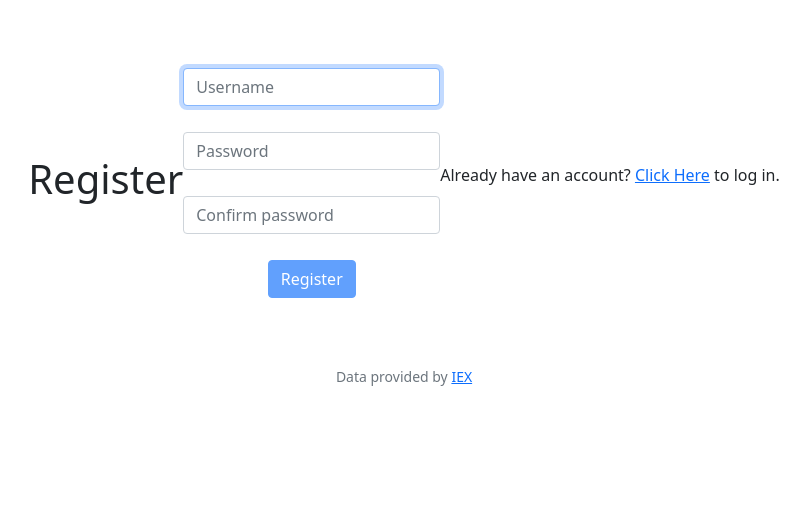
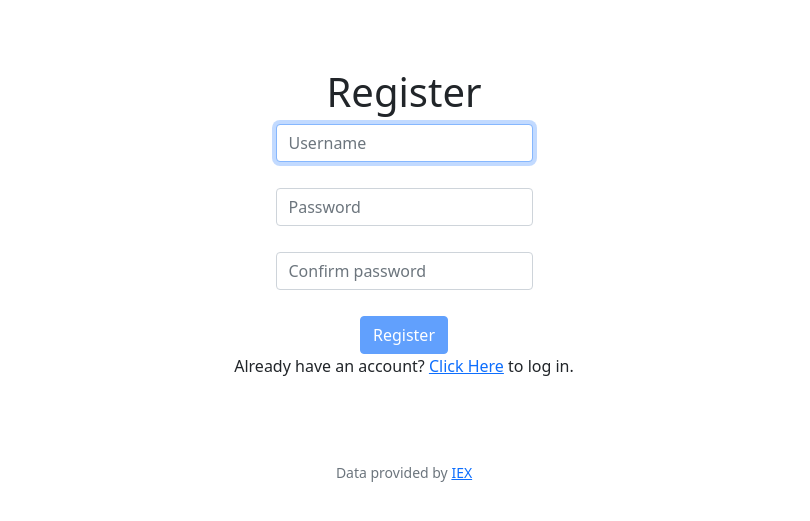
Before and after one commit to njhaus/finance-app, a Flask app: page /register in a window 1280 px wide. Shown: the part 76-597 px from the top of the page, without its empty margins (236-1046 px from the left). Run offline with Flask 2, Linux system fonts and the light colour scheme; some libraries are stand-ins or nearby versions.

Commit message:
Update layout

```diff
--- a/templates/login.html
+++ b/templates/login.html
@@ -5,7 +5,7 @@
 {% endblock %}
 
 {% block main %}
-    <section class="flex flex-col">
+    <section class="d-flex flex-column">
         <h1>Log In</h1>
          <form action="/login" method="post">
             <div class="mb-3">
--- a/templates/register.html
+++ b/templates/register.html
@@ -5,7 +5,7 @@
 {% endblock %}
 
 {% block main %}
-    <section class="flex flex-col">
+    <section class="d-flex flex-column">
         <h1>Register</h1>
         <form action="/register" method="post">
             <div class="mb-3">
```
